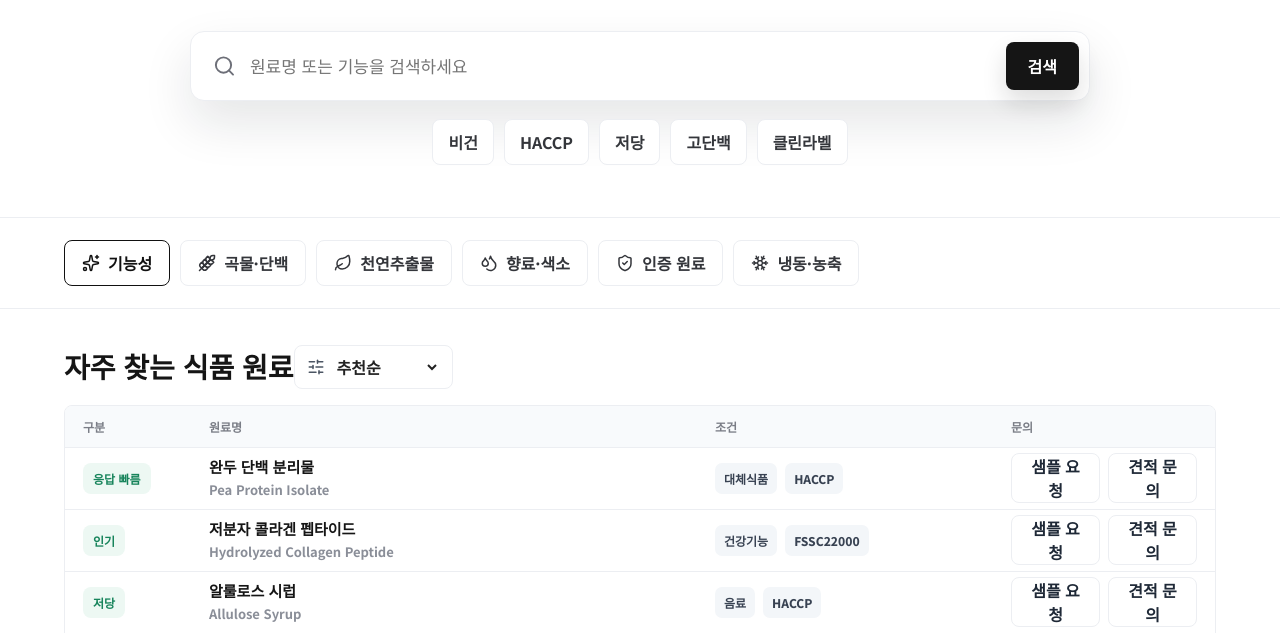
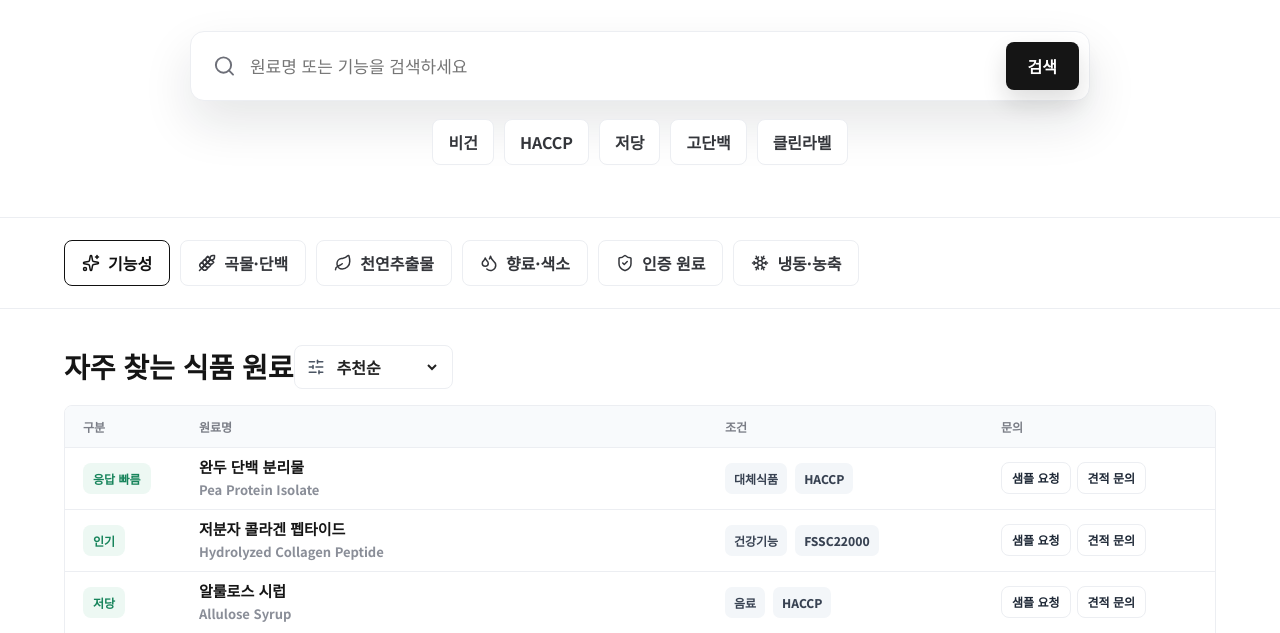
Before and after one commit to h4emin-web/food, a plain HTML site: page index.html in a window 1280 px wide. Shown: the part 309-942 px from the top of the page. Drawn offline with nearby package versions, Linux system fonts and the light colour scheme.

Commit message:
Tighten ingredient action buttons

```diff
--- a/styles.css
+++ b/styles.css
@@ -433,7 +433,7 @@ img {
 .ingredient-board-head,
 .ingredient-card {
   display: grid;
-  grid-template-columns: 110px minmax(250px, 1fr) minmax(190px, 280px) 186px;
+  grid-template-columns: 100px minmax(250px, 1fr) minmax(170px, 260px) 196px;
   gap: 16px;
   align-items: center;
   min-width: 820px;
@@ -550,16 +550,20 @@ img {
 
 .card-actions {
   justify-content: flex-start;
-  gap: 8px;
+  gap: 6px;
+  min-width: 0;
 }
 
 .card-actions button {
-  min-height: 38px;
-  padding: 0 14px;
+  min-height: 32px;
+  padding: 0 10px;
   border: 1px solid transparent;
   border-radius: 8px;
   cursor: pointer;
+  font-size: 12px;
   font-weight: 800;
+  line-height: 1;
+  white-space: nowrap;
 }
 
 .sample-button {
```
